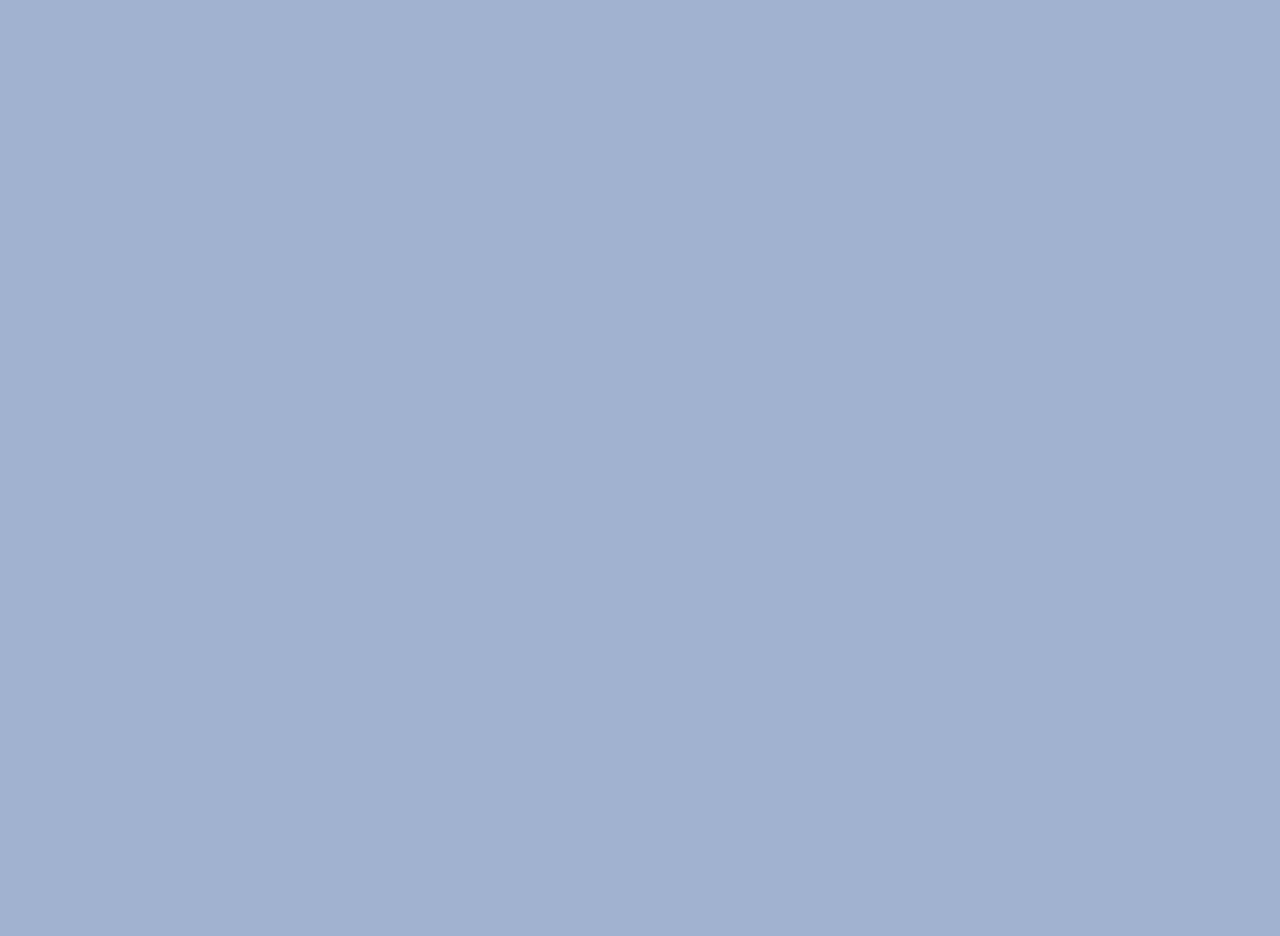
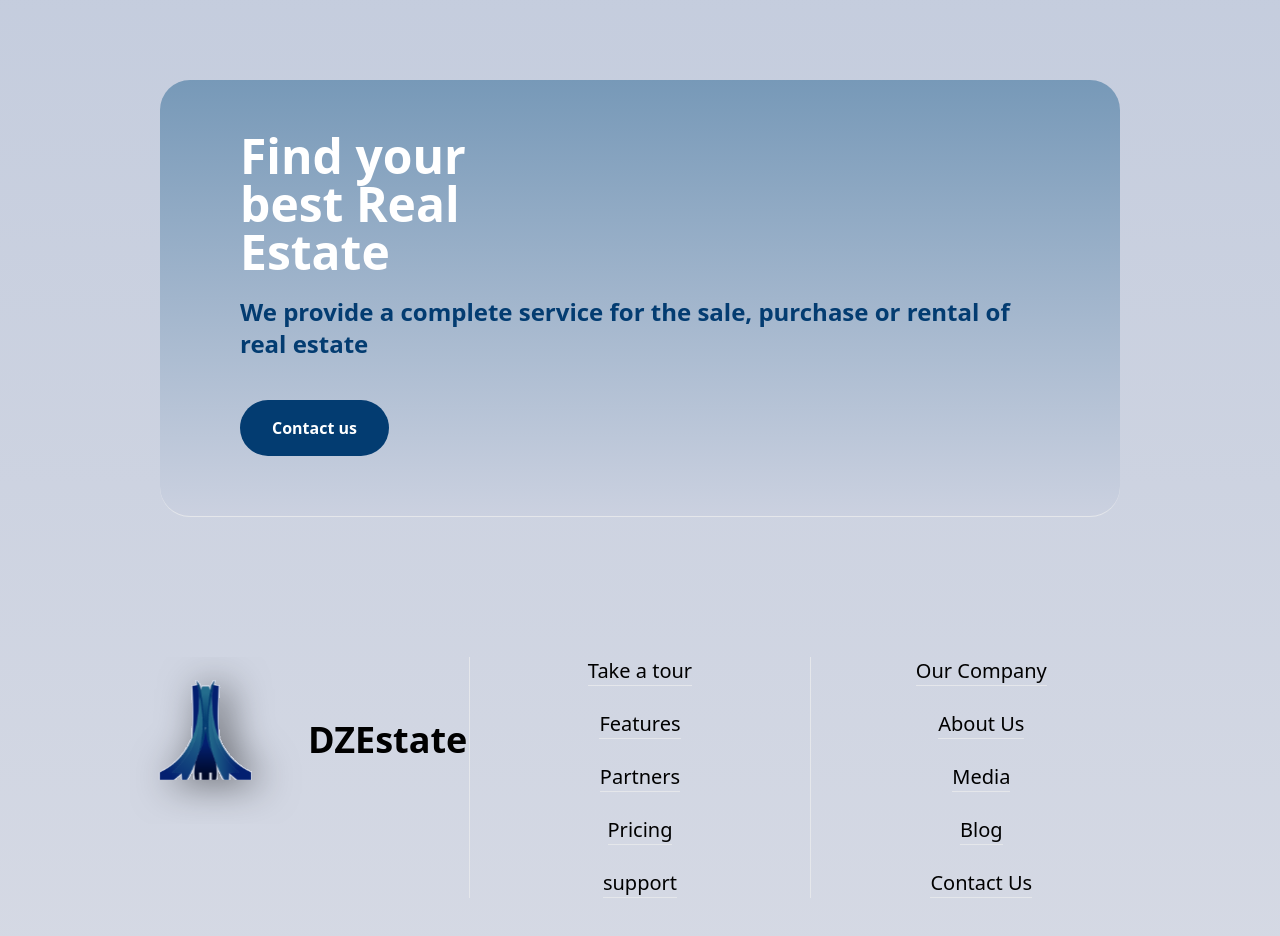
Before and after one commit to AnisRasoul/DZEstate, a Vue app: page / in a window 1280 px wide. Shown: the part 2120-3056 px from the top of the page. Before the commit the page ends 2120 px from the top, so only its background shows below. Built offline with nearby package versions, Linux system fonts and the light colour scheme.

Commit message:
added footer

```diff
--- a/src/components/EstateCard.vue
+++ b/src/components/EstateCard.vue
@@ -1,5 +1,5 @@
 <template>
-     <div class="bg-white flex items-center space-x-6 justify-center px-5 py-5 w-fit rounded-[35px] mx-auto">
+     <div class="bg-white flex items-center space-x-6 justify-center px-5 py-5 w-fit rounded-[35px] mx-auto transition-transform duration-300 ease-in-out hover:scale-105">
             <img :src="EstateImg" class="h-70 w-60 rounded-[20px]" alt="">
             <div>
               <h1 class="text-2xl font-bold my-3">{{ EstateTitle }}</h1>
--- /dev/null
+++ b/src/components/Footing.vue
@@ -0,0 +1,32 @@
+<template>
+  <div class="grid grid-cols-3 py-10 mx-32">
+          <router-link to=""> <div class="flex items-center justify-center py-5">
+    <img src="../assets/hero/logo.svg" class="h-50">
+   <h1 class="text-4xl font-extrabold">DZEstate</h1> </div></router-link>
+
+    <div class="flex flex-col items-center space-y-6 text-xl my-5 border-r border-l">
+      <a href="#" class="hover:font-bold  hover:text-primary border-b  ">Take a tour</a>
+      <a href="#" class="hover:font-bold  hover:text-primary border-b  ">Features</a>
+      <a href="#" class="hover:font-bold  hover:text-primary border-b  ">Partners</a>
+      <a href="#" class="hover:font-bold  hover:text-primary border-b  ">Pricing</a>
+      <a href="#" class="hover:font-bold  hover:text-primary border-b  ">support</a>
+    </div>
+    <div class="flex flex-col items-center text-xl space-y-6 my-5">
+      <a href="#" class="hover:font-bold  hover:text-primary border-b  ">Our Company</a>
+      <a href="#" class="hover:font-bold  hover:text-primary border-b  ">About Us</a>
+      <a href="#" class="hover:font-bold  hover:text-primary border-b  ">Media</a>
+      <a href="#" class="hover:font-bold  hover:text-primary border-b  ">Blog</a>
+      <a href="#" class="hover:font-bold  hover:text-primary border-b  ">Contact Us</a>
+    </div>
+        </div>
+</template>
+
+<script>
+export default {
+
+}
+</script>
+
+<style>
+
+</style>
--- a/src/components/WilayaCard.vue
+++ b/src/components/WilayaCard.vue
@@ -1,6 +1,6 @@
 <template>
     <div class="relative rounded-[25px] p-4"> <!-- Parent with relative positioning -->
-      <img :src="WilayaImg" alt="Wilaya Image" class="rounded-[10px] shadow-2xl shadow-black" /> <!-- Image to be overlaid -->
+      <img :src="WilayaImg" alt="Wilaya Image" class="rounded-[10px] shadow-2xl shadow-black transition-transform duration-300 ease-in-out hover:scale-105" /> <!-- Image to be overlaid -->
       <h1
         class="absolute top-[20%] left-1/2 transform -translate-x-1/2 -translate-y-1/2 text-white font-bold text-4xl uppercase tracking-[15px]"
       >
--- a/src/views/Home.vue
+++ b/src/views/Home.vue
@@ -1,7 +1,7 @@
 <template>
-    <div class="max-h-full bg-[#A1B2D0]">
+    <div class="max-h-full bg-gradient-to-b from-[#A1B2D0] to-[#D5D9E4]">
         <navbar/>
-
+        <!-- Hero -->
         <div class="grid grid-cols-2 gap-40 items-center">
             <div>
                 <div class="flex flex-col justify-center items-center text-center mx-14">
@@ -15,29 +15,21 @@
             </div>
             <img src="../assets/hero/algeria.png">
         </div>
-
-        <div class="flex flex-col items-center justify-center text-6xl font-bold text-white">
+        <!-- Title -->
+        <div class="flex flex-col items-center justify-center text-6xl font-bold text-white hover:text-primary cursor-pointer">
             <h1>We are available in many</h1>
             <h1>well-known wilayas</h1>
         </div>
-
+       <!-- Wilayas -->
         <div class="flex justify-around my-10">
-
-        <WilayaCard
-      v-for="wilaya in this.WilayaCards"
-      :key="wilaya.id"
-      :WilayaImg="wilaya.WilayaImg"
-      :WilayaName="wilaya.WilayaName"
-    />
+        <WilayaCard v-for="wilaya in this.WilayaCards" :key="wilaya.id" :WilayaImg="wilaya.WilayaImg" :WilayaName="wilaya.WilayaName" />
         </div>
-
-          <div class="flex my-20">
-          <h1 class="ml-[40%] text-5xl font-bold text-white">Recently Added</h1>
-          <router-link to="" class="ml-[25%] mt-8 text-primary font-bold text-2xl">See all</router-link>
+         <!-- Title -->
+          <div class="flex my-20 ">
+          <h1 class="ml-[40%] text-5xl font-bold text-white ">Recently Added</h1>
+          <router-link to="" class="ml-[25%] mt-8 text-primary font-bold text-2xl hover:underline cursor-pointer">See all</router-link>
         </div>
-
-
-
+          <!-- Houses -->
         <div class="grid grid-cols-3 gap-3">
          <EstateCard  class="my-5"
          v-for="Estate in this.EstateCards"
@@ -50,13 +42,23 @@
       :SellerName="Estate.SellerName"
        />
         </div>
+          <!-- Ad -->
+        <div class="mx-40 bg-gradient-to-b from-[#7799B8] to-[#CBD1E0] rounded-[30px] my-20 border-b ">
+          <div class="px-20 py-10">
+             <h1 class="text-white text-5xl w-[30%] my-3 font-bold">Find your best Real Estate</h1>
+          <p class="text-primary my-5 text-2xl font-semibold">We provide a complete service for the sale, purchase or rental of real estate</p>
+          <button class="px-8 py-4 text-white bg-primary rounded-[30px] font-semibold my-5">Contact us</button>
+          </div>
+        </div>
 
+        <Footing/>
 
     </div>
 </template>
 
 <script>
 import { mapState } from 'vuex';
+import Footing from '@/components/Footing.vue'
 import navbar from '@/components/navbar.vue';
 import EstateCard from '@/components/EstateCard.vue'
 import WilayaCard from '@/components/WilayaCard.vue'
@@ -65,7 +67,7 @@ import batna from '@/assets/hero/batna.png'
 import oran from '@/assets/hero/oran.png'
 import store from '@/store';
 export default {
-components:{navbar,WilayaCard,EstateCard,alger,batna,oran},
+components:{navbar,WilayaCard,EstateCard,Footing,alger,batna,oran},
 
 computed: {
     ...mapState({
```
Also changed, not shown: 1 other file (tests, documents, lock files or other folders).
